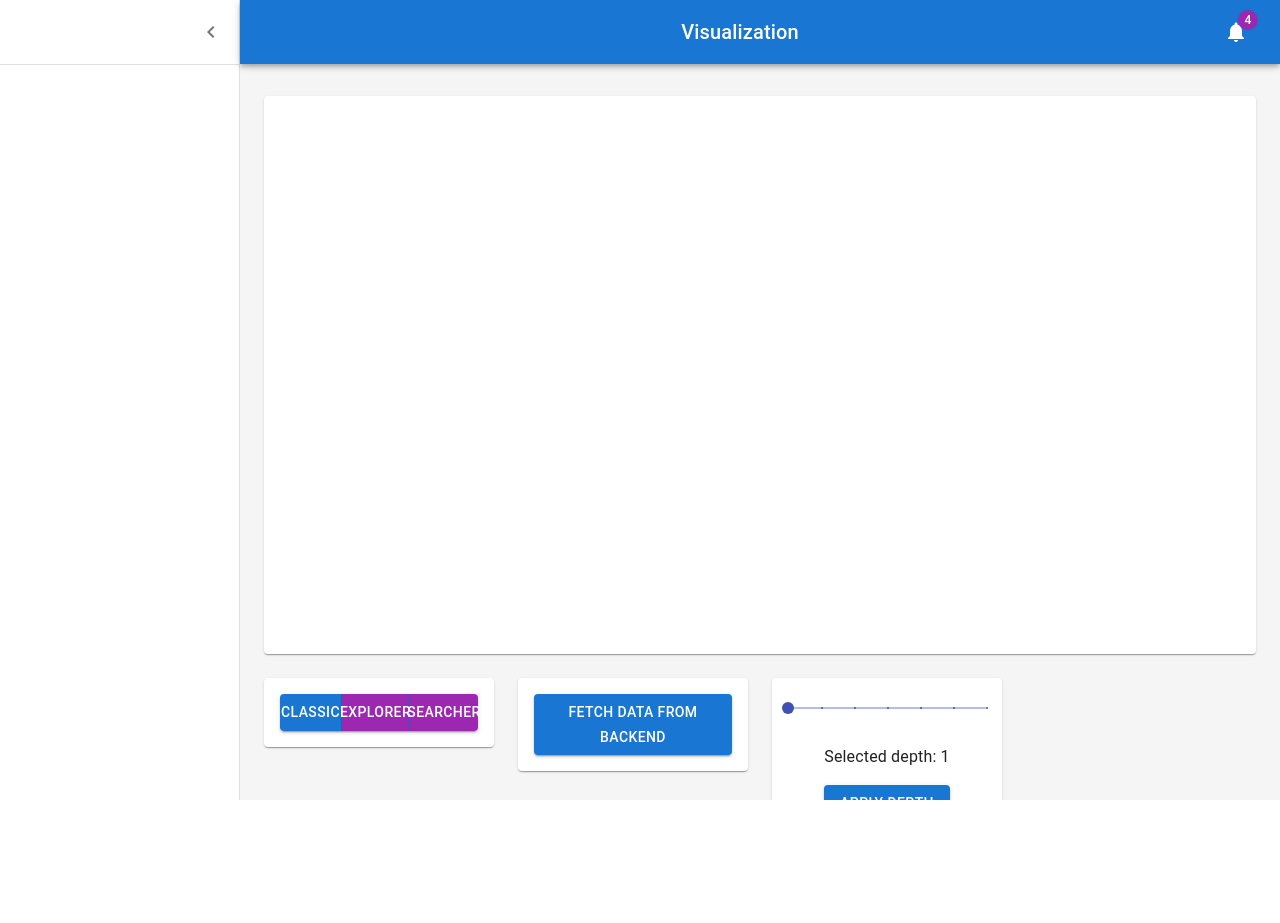
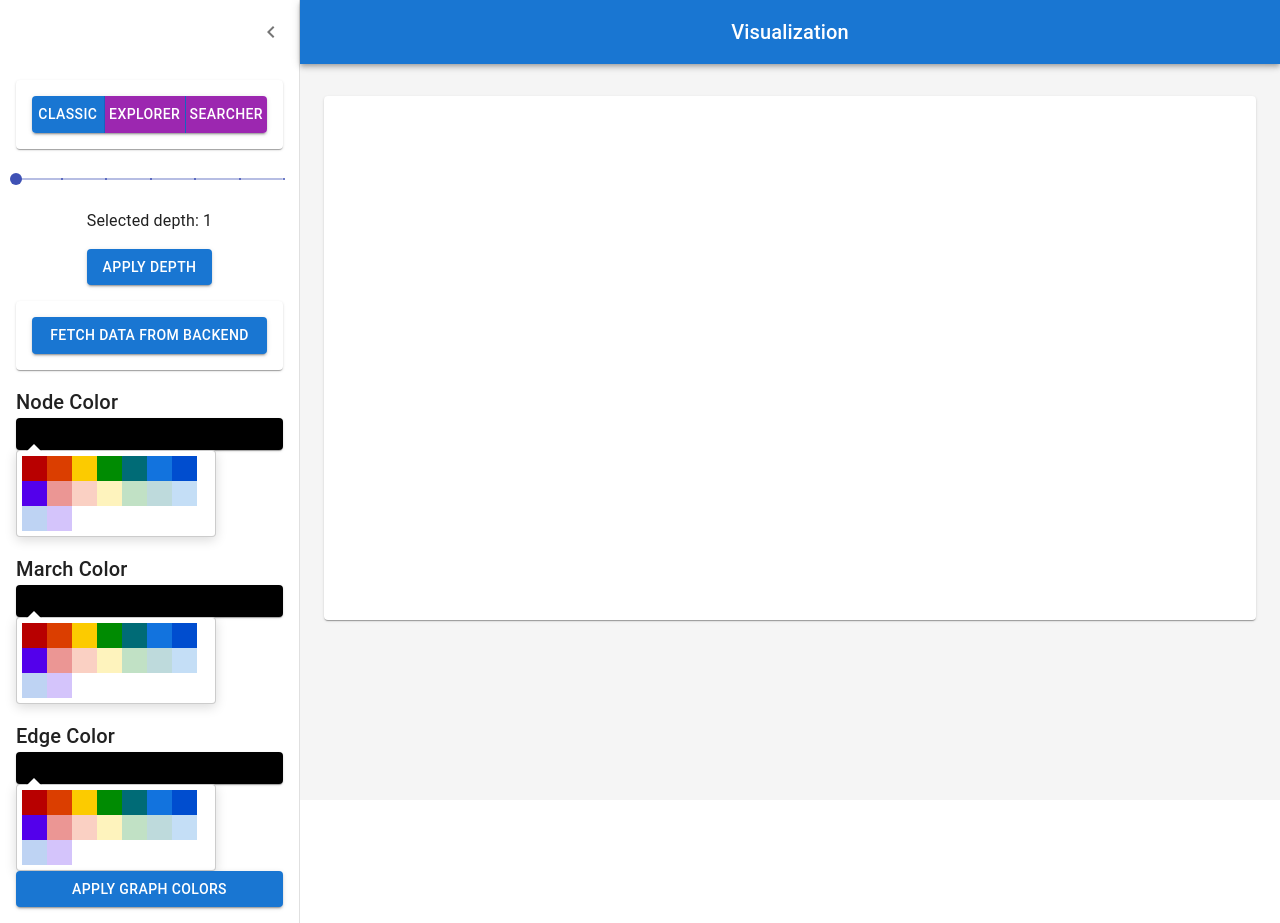
Before and after one commit to vgg-fiit/vd-semestralny-projekt-18-dubovsky-vd-semestralny-projekt-18-dubovsky-vc, a React (Create React App) app in the folder code/frontend/: page / in a window 1280 px wide. Before the commit the page ends 800 px from the top, so only its background shows below. Built offline with nearby package versions, Linux system fonts and the light colour scheme.

Commit message:
Changed graph controller and major FE changes

```diff
--- a/code/frontend/package.json
+++ b/code/frontend/package.json
@@ -20,6 +20,7 @@
     "@types/jest": "^27.5.2",
     "@types/node": "^16.18.14",
     "@types/react": "^18.0.28",
+    "@types/react-color": "^3.0.6",
     "@types/react-dom": "^18.0.11",
     "@visx/gradient": "^3.0.0",
     "@visx/group": "^3.0.0",
@@ -31,6 +32,7 @@
     "d3-chord": "^3.0.1",
     "plotly.js": "^2.22.0",
     "react": "^18.2.0",
+    "react-color": "^2.19.3",
     "react-dom": "^18.2.0",
     "react-plotly.js": "^2.6.0",
     "react-scripts": "^2.1.3",
--- a/code/frontend/src/components/dashboards/Dashboard.tsx
+++ b/code/frontend/src/components/dashboards/Dashboard.tsx
@@ -20,14 +20,14 @@ import { Canvas } from "@react-three/fiber";
 import GraphController from "./graphControls/GraphController";
 import { useState } from "react";
 import GraphScene from "../visualization/GraphScene";
-import { SelectedListItems } from "./SelectedListItems";
+import Stack from "@mui/material/Stack";
 import ExplorerScene from "../visualization/ExplorerScene";
 import WordGraphs from "../visualization/WordGraphs";
 import TreeMap from "../visualization/TreeMap";
 import TreeGraph from "../visualization/TreeGraph";
 import ChordDiagram from "../visualization/Chords";
 
-const drawerWidth: number = 240;
+const drawerWidth: number = 300;
 
 interface AppBarProps extends MuiAppBarProps {
   open?: boolean;
@@ -82,12 +82,21 @@ const mdTheme = createTheme();
 function DashboardContent() {
   const [open, setOpen] = React.useState(true);
   const [selectedNodes, setSelectedNodes] = useState<any>([]); // Stores the selected nodes in the graph
+  const [selectedNode, setSelectedNode] = useState<number>(-1); // Stores the selected node in the graph
   const [graphData, setGraphData] = useState<any>([]);
   const [selectedScene, setSelectedScene] = useState<
     "classic" | "explorer" | "searcher"
   >("classic");
+
   const toggleDrawer = () => {
     setOpen(!open);
+  };
+
+  const getSelectedNode = () => {
+    if (selectedNode === -1) {
+      return null;
+    }
+    return selectedNode;
   };
 
   // Handles change of the data in GraphController component and updates the graph data in the state
@@ -101,7 +110,7 @@ function DashboardContent() {
       histogram: data.histogram,
       tree: data.tree,
       buckets: data.buckets,
-      filesCount: data.filesCount
+      filesCount: data.filesCount,
     });
   };
 
@@ -109,7 +118,7 @@ function DashboardContent() {
     setSelectedScene(data);
   };
 
-  const handleNodeSelection = (nodesUuIds: number[]) => {
+  const handleNodesSelection = (nodesUuIds: number[]) => {
     if (graphData && graphData.nodes) {
       // filter the nodes by the uuids
 
@@ -117,6 +126,24 @@ function DashboardContent() {
         (node: any) => !!nodesUuIds.find((nodeUuId) => node.uuId === nodeUuId)
       );
       setSelectedNodes(filteredList);
+    }
+    // console.log(graphData.nodes);
+  };
+
+  const handleNodeSelection = (nodeUuId: number) => {
+    if (graphData && graphData.nodes) {
+      // filter the nodes by the uuids
+
+      const filteredList = graphData.nodes.filter(
+        (node: any) => node.uuId === nodeUuId
+      );
+
+      if (filteredList.length > 0) {
+        setSelectedNode(filteredList[0]);
+        console.log(filteredList[0]);
+      } else {
+        setSelectedNode(-1);
+      }
     }
     // console.log(graphData.nodes);
   };
@@ -152,11 +179,6 @@ function DashboardContent() {
             >
               Visualization
             </Typography>
-            <IconButton color="inherit">
-              <Badge badgeContent={4} color="secondary">
-                <NotificationsIcon />
-              </Badge>
-            </IconButton>
           </Toolbar>
         </AppBar>
         <Drawer variant="permanent" open={open}>
@@ -172,13 +194,17 @@ function DashboardContent() {
               <ChevronLeftIcon />
             </IconButton>
           </Toolbar>
-          <Divider />
-          <List component="nav">
-            {open && <SelectedListItems data={selectedNodes} />}
-            {/* Add  */}
-            {/* <Divider sx={{ my: 1 }} />
-            {secondaryListItems} */}
-          </List>
+          <Stack
+            spacing={2}
+            sx={{ p: 2, ...(!open && { display: "none" }) }}
+            direction="column"
+          >
+            <GraphController
+              onDataChange={handleGraphDataChange}
+              onSceneChange={handleSceneChange}
+              getSelectedNode={getSelectedNode}
+            />
+          </Stack>
         </Drawer>
         <Box
           component="main"
@@ -204,7 +230,7 @@ function DashboardContent() {
                     {selectedScene === "classic" && (
                       <GraphScene
                         data={graphData}
-                        handleNodeSelection={handleNodeSelection}
+                        handleNodeSelection={handleNodesSelection}
                       />
                     )}
                     {selectedScene === "explorer" && (
@@ -223,17 +249,13 @@ function DashboardContent() {
               {graphData.histogram ? (
                 <TreeMap wordData={graphData.histogram} />
               ) : null}
-              {graphData.tree ? (
-                <TreeGraph tree={graphData.tree} />
+              {graphData.tree ? <TreeGraph tree={graphData.tree} /> : null}
+              {graphData.buckets ? (
+                <ChordDiagram
+                  buckets={graphData.buckets}
+                  filesCount={graphData.filesCount}
+                />
               ) : null}
-              {graphData.buckets ? (
-                <ChordDiagram buckets={graphData.buckets} filesCount={graphData.filesCount} />
-              ) : null}
-
-              <GraphController
-                onDataChange={handleGraphDataChange}
-                onSceneChange={handleSceneChange}
-              ></GraphController>
             </Grid>
           </Container>
         </Box>
--- a/code/frontend/src/components/dashboards/SelectedListItems.tsx
+++ /dev/null
@@ -1,37 +0,0 @@
-import {
-  ListItem,
-  ListItemAvatar,
-  ListItemText,
-  Typography,
-} from "@mui/material";
-import * as React from "react";
-
-export interface ISelectedListItemsProps {
-  data: any;
-}
-
-export function SelectedListItems(props: ISelectedListItemsProps) {
-  return (
-    <>
-      {props.data.map((item: any) => (
-        <ListItem alignItems="flex-start">
-          {/* <ListItemAvatar>
-              <Avatar alt="Remy Sharp" src="/static/images/avatar/1.jpg" />
-            </ListItemAvatar> */}
-          <ListItemText
-            primary={item.name}
-            secondary={
-              <React.Fragment>
-                {Object.keys(item).map((key: any) => (
-                  <Typography>{`${key}:${JSON.stringify(
-                    item[key]
-                  )}`}</Typography>
-                ))}
-              </React.Fragment>
-            }
-          />
-        </ListItem>
-      ))}
-    </>
-  );
-}
--- /dev/null
+++ b/code/frontend/src/components/dashboards/graphControls/ColorPicker.tsx
@@ -0,0 +1,59 @@
+import React, { useState } from "react";
+import { Box, Button, Paper, Typography } from "@mui/material";
+import Stack from "@mui/material/Stack";
+
+import { GithubPicker, ColorResult } from "react-color";
+
+interface ColorPickerProps {
+  handleColorChange: (color: string, type: string) => void;
+}
+
+const ColorPickerComponent: React.FC<ColorPickerProps> = ({
+  handleColorChange,
+}) => {
+  const [nodeColor, setNodeColor] = useState("#000");
+  const [marchColor, setMarchColor] = useState("#000");
+  const [edgeColor, setEdgeColor] = useState("#000");
+
+  const handleNodeColorChange = (color: ColorResult) => {
+    setNodeColor(color.hex);
+    handleColorChange(color.hex, "node");
+  };
+
+  const handleMarchColorChange = (color: ColorResult) => {
+    setMarchColor(color.hex);
+    handleColorChange(color.hex, "selectedNode");
+  };
+
+  const handleEdgeColorChange = (color: ColorResult) => {
+    setEdgeColor(color.hex);
+    handleColorChange(color.hex, "edge");
+  };
+
+  return (
+    <Stack direction="column" textAlign="left">
+      <Typography variant="h6">Node Color</Typography>
+      <Paper sx={{ backgroundColor: nodeColor, p: 2 }} />
+
+      <GithubPicker color={nodeColor} onChange={handleNodeColorChange} />
+      <Typography variant="h6" sx={{ mt: 2 }}>
+        March Color
+      </Typography>
+      <Paper sx={{ backgroundColor: marchColor, p: 2 }} />
+
+      <GithubPicker color={marchColor} onChange={handleMarchColorChange} />
+
+      <Typography variant="h6" sx={{ mt: 2 }}>
+        Edge Color
+      </Typography>
+      <Paper sx={{ backgroundColor: edgeColor, p: 2 }} />
+
+      <GithubPicker color={edgeColor} onChange={handleEdgeColorChange} />
+      <Button variant="contained" color="primary" onClick={() => {}}>
+        Apply Graph Colors
+      </Button>
+    </Stack>
+  );
+};
+
+export default ColorPickerComponent;
--- a/code/frontend/src/components/dashboards/graphControls/DepthSlider.tsx
+++ b/code/frontend/src/components/dashboards/graphControls/DepthSlider.tsx
@@ -3,6 +3,7 @@ import { makeStyles } from "@material-ui/core/styles";
 import { Autocomplete, AutocompleteRenderInputParams } from "@material-ui/lab";
 import React, { useState } from "react";
 import { Button } from "@mui/material";
+import Stack from "@mui/material/Stack";
 
 const useStyles = makeStyles({
   root: {
@@ -44,7 +45,7 @@ const DepthSlider: React.FC<DepthSliderProps> = ({
   };
 
   return (
-    <div className={classes.root}>
+    <Stack spacing={2} direction="column" sx={{ mb: 1 }} alignItems="center">
       <Slider
         value={selectedDepth}
         onChange={handleSliderChange}
@@ -58,7 +59,7 @@ const DepthSlider: React.FC<DepthSliderProps> = ({
       <Button variant="contained" onClick={() => onChange(selectedDepth)}>
         Apply Depth
       </Button>
-    </div>
+    </Stack>
   );
 };
 
--- a/code/frontend/src/components/dashboards/graphControls/GraphController.tsx
+++ b/code/frontend/src/components/dashboards/graphControls/GraphController.tsx
@@ -5,15 +5,19 @@ import KeywordSearch from "./KeywordSearch";
 import Button from "@mui/material/Button";
 import axios from "axios";
 import ViewSwitch from "./ViewSwitch";
+import Search from "./Search";
+import ColorPickerComponent from "./ColorPicker";
 
 interface GraphControllerProps {
   onDataChange: (newState: any) => void;
   onSceneChange: (newState: any) => void;
+  getSelectedNode: () => void;
 }
 
 const GraphController: React.FC<GraphControllerProps> = ({
   onDataChange,
   onSceneChange,
+  getSelectedNode,
 }) => {
   const [selectedDepth, setSelectedDepth] = useState<number>(0);
   const [data, setData] = useState<any>([]);
@@ -21,9 +25,33 @@ const GraphController: React.FC<GraphControllerProps> = ({
     "classic"
   );
 
+  const [keywords, setKeywords] = useState<string[]>([]);
+  const [rootUuId, setRootUuId] = useState<number>(0);
+  const [depth, setDepth] = useState<number>(0);
+  const [searchTerm, setSearchTerm] = useState<string>("");
+  const [colors, setColors] = useState<any>({
+    nodeColor: "#000000",
+    edgeColor: "#000000",
+    selectedNodeColor: "#000000",
+  });
+
+  const handleColorChange = (color: string, type: string) => {
+    if (type === "node") {
+      setColors({ ...colors, nodeColor: color });
+    } else if (type === "edge") {
+      setColors({ ...colors, edgeColor: color });
+    } else if (type === "selectedNode") {
+      setColors({ ...colors, selectedNodeColor: color });
+    }
+  };
+
+  const handleRootChange = (rootUuId: number) => {
+    handleClassicFetch();
+    setRootUuId(rootUuId);
+  };
+
   const handleDepthChange = (depth: number) => {
-    postOptions.range.to = depth;
-    handleFetch();
+    handleClassicFetch();
     setSelectedDepth(depth);
   };
 
@@ -32,18 +60,18 @@ const GraphController: React.FC<GraphControllerProps> = ({
     onSceneChange(viewType);
   };
 
-  const postOptions = {
+  const handleClassicFetch = () => {
+    const payLoad = {
       nodeType: "Directory",
       relationship: "true",
       limit: 50,
       range: {
-      to: 3,
+        to: depth === 0 ? 3 : depth,
       },
     };
 
-  const handleFetch = () => {
     axios
-      .post("http://localhost:14444/graph/get", postOptions)
+      .post("http://localhost:14444/graph/get", payLoad)
       .then((res: any) => {
         console.log(res);
         onDataChange(res.data.data);
@@ -51,8 +79,36 @@ const GraphController: React.FC<GraphControllerProps> = ({
       .catch((err: any) => {
         console.error(err);
       });
+  };
 
-    // setData("test");
+  const handleSearchFetch = (keywords: string[]) => {
+    const payLoad = {};
+    axios
+      .post("http://localhost:14444/graph/search", payLoad)
+      .then((res: any) => {
+        console.log(res);
+        onDataChange(res.data.data);
+      })
+      .catch((err: any) => {
+        console.error(err);
+      });
+  };
+
+  const handleExploreFetch = (rootUuId: number) => {
+    const payLoad = {};
+    axios
+      .post("http://localhost:14444/graph/explorer", payLoad)
+      .then((res: any) => {
+        console.log(res);
+        onDataChange(res.data.data);
+      })
+      .catch((err: any) => {
+        console.error(err);
+      });
+  };
+
+  const printSelected = () => {
+    console.log("SselectedUuId: " + getSelectedNode());
   };
 
   return (
@@ -68,6 +124,42 @@ const GraphController: React.FC<GraphControllerProps> = ({
           <ViewSwitch onViewTypeChange={handleViewChange} />
         </Paper>
       </Grid>
+
+      {view === "classic" && (
+        <>
+          <DepthSlider onChange={handleDepthChange} depthOptions={[1, 7]} />
+        </>
+      )}
+
+      {view === "searcher" && (
+        <>
+          <Paper
+            sx={{
+              p: 2,
+              display: "flex",
+              flexDirection: "column",
+            }}
+          >
+            <KeywordSearch />
+            <Button onClick={handleClassicFetch} variant="contained">
+              Fetch data from backend
+            </Button>
+          </Paper>
+          <Paper
+            sx={{
+              p: 2,
+              display: "flex",
+              flexDirection: "column",
+            }}
+          >
+            <Search onSearch={setSearchTerm}></Search>
+          </Paper>
+        </>
+      )}
+
+      {view === "explorer" && (
+        <>
+          <DepthSlider onChange={handleDepthChange} depthOptions={[1, 7]} />
           <Grid item xs={12} md={4} lg={3}>
             <Paper
               sx={{
@@ -76,11 +168,12 @@ const GraphController: React.FC<GraphControllerProps> = ({
                 flexDirection: "column",
               }}
             >
-          <Button onClick={handleFetch} variant="contained">
-            Fetch data from backend
-          </Button>
+              Current depth: {selectedDepth}
             </Paper>
           </Grid>
+        </>
+      )}
+
       <Grid item xs={12} md={4} lg={3}>
         <Paper
           sx={{
@@ -89,22 +182,24 @@ const GraphController: React.FC<GraphControllerProps> = ({
             flexDirection: "column",
           }}
         >
-          <DepthSlider onChange={handleDepthChange} depthOptions={[1, 7]} />
-          <p>Selected depth: {selectedDepth}</p>
+          <Button onClick={handleClassicFetch} variant="contained">
+            Fetch data from backend
+          </Button>
         </Paper>
       </Grid>
 
-      <Grid item xs={12} md={8} lg={4}>
+      <ColorPickerComponent
+        handleColorChange={handleColorChange}
+      ></ColorPickerComponent>
+      {/* <Grid item xs={12} md={8} lg={4}>
         <Paper
           sx={{
             p: 2,
             display: "flex",
             flexDirection: "column",
           }}
-        >
-          <KeywordSearch />
-        </Paper>
-      </Grid>
+        ></Paper>
+      </Grid> */}
     </>
   );
 };
--- /dev/null
+++ b/code/frontend/src/components/dashboards/graphControls/Search.tsx
@@ -0,0 +1,34 @@
+import React, { useState } from "react";
+import TextField from "@mui/material/TextField";
+import Box from "@mui/material/Box";
+
+interface SearchProps {
+  onSearch: (searchTerm: string) => void;
+}
+
+const Search: React.FC<SearchProps> = ({ onSearch }) => {
+  const [searchTerm, setSearchTerm] = useState("");
+
+  const handleSearch = (event: React.ChangeEvent<HTMLInputElement>) => {
+    const value = event.target.value;
+    if (value.trim() !== "") {
+      setSearchTerm(value);
+      onSearch(value);
+    } else {
+      setSearchTerm("");
+    }
+  };
+
+  return (
+    <>
+      <TextField
+        label="Search"
+        value={searchTerm}
+        onChange={handleSearch}
+        variant="outlined"
+      />
+    </>
+  );
+};
+
+export default Search;
--- a/code/frontend/src/components/visualization/ExplorerScene.tsx
+++ b/code/frontend/src/components/visualization/ExplorerScene.tsx
@@ -2,6 +2,7 @@ import React, { useRef, useState, useEffect } from "react";
 import { Canvas, useFrame, useThree } from "@react-three/fiber";
 import { Box, OrbitControls } from "@react-three/drei";
 import { Vector3 } from "three";
+import { Raycaster, Vector2 } from "three";
 import axios from "axios";
 // create function componentt
 import { Node, Edge } from "./Graph";
@@ -16,7 +17,7 @@ const GraphScene: React.FC<GraphSceneProps> = ({
   handleNodeSelection,
 }) => {
   const [graph, setGraph] = useState<any>([]);
-  const [selectedNodes, setSelectedNodes] = useState<number[]>([]);
+  const [selectedNode, setSelectedNode] = useState<number>(-1);
   const targetNode = useRef<Vector3 | null>(null);
   // Camera and Animation
   const defaultCameraPosition = new Vector3(0, 0, 10);
@@ -30,27 +31,28 @@ const GraphScene: React.FC<GraphSceneProps> = ({
   const animationStartTime = useRef<number | null>(null);
 
   const handleNodeClick = (index: number) => {
-    setSelectedNodes((prevSelectedNodes) => {
-      if (prevSelectedNodes.includes(index)) {
-        // Deselect the node by removing its index from the selectedNodes array
-        return prevSelectedNodes.filter((i) => i !== index);
-      } else {
-        // Select the node by adding its index to the selectedNodes array
-        return [...prevSelectedNodes, index];
-      }
-    });
+    // console.log("clicked", index);
+    if (selectedNode === index) {
+      setSelectedNode(-1);
+    } else {
+      setSelectedNode(index);
+    }
 
     const selectedNodePosition = data.nodes.filter(
       (node: any) => node.uuId === index
     )[0].position;
 
-    console.log(index, selectedNodePosition);
+    // console.log(index, selectedNodePosition);
 
-    const targetVector = new Vector3(
+    var targetVector = new Vector3(
       selectedNodePosition.x,
       selectedNodePosition.y,
       selectedNodePosition.z
     );
+
+    if (selectedNode === index) {
+      targetVector = defaultCameraTarget;
+    }
 
     const direction = new Vector3()
       .subVectors(targetVector, camera.position)
@@ -62,26 +64,6 @@ const GraphScene: React.FC<GraphSceneProps> = ({
     setIsAnimating(true);
     setCameraTarget(targetVector);
     animationStartTime.current = performance.now();
-
-    const payLoad = {
-      nodeType: "Directory",
-      relationship: "true",
-      limit: 50,
-      range: {
-        from: 0,
-        to: 3,
-      },
-    };
-
-    axios
-      .post("http://localhost:14444/graph/get", payLoad)
-      .then((res: any) => {
-        console.log(res);
-        setGraph(res.data.data);
-      })
-      .catch((err: any) => {
-        console.error(err);
-      });
   };
 
   useFrame(() => {
@@ -91,9 +73,9 @@ const GraphScene: React.FC<GraphSceneProps> = ({
 
       if (t < 1) {
         camera.position.lerp(targetNode.current, t);
-        if (selectedNodes.length > 0) {
+        if (selectedNode !== -1) {
           const node = data.nodes.filter(
-            (node: any) => node.uuId === selectedNodes[0]
+            (node: any) => node.uuId === selectedNode
           )[0];
 
           const nodePosition = new Vector3(
@@ -106,10 +88,10 @@ const GraphScene: React.FC<GraphSceneProps> = ({
           camera.lookAt(lookAtTarget);
         }
       } else {
-        camera.position.copy(targetNode.current);
-        if (selectedNodes.length > 0) {
+        camera.position.lerp(targetNode.current, t);
+        if (selectedNode !== -1) {
           const node = data.nodes.filter(
-            (node: any) => node.uuId === selectedNodes[0]
+            (node: any) => node.uuId === selectedNode
           )[0];
 
           const nodePosition = new Vector3(
@@ -128,8 +110,8 @@ const GraphScene: React.FC<GraphSceneProps> = ({
   });
 
   useEffect(() => {
-    handleNodeSelection(selectedNodes);
-  }, [selectedNodes]);
+    handleNodeSelection(selectedNode);
+  }, [selectedNode]);
 
   return (
     <>
--- a/code/frontend/src/components/visualization/GraphScene.tsx
+++ b/code/frontend/src/components/visualization/GraphScene.tsx
@@ -33,6 +33,7 @@ const GraphScene: React.FC<GraphSceneProps> = ({
 
   return (
     <>
+      <ambientLight />
       <pointLight position={[10, 10, 10]} />
       <OrbitControls target={[0, 0, 0]} />
       <group>
```
Also changed, not shown: code/frontend/src/components/visualization/Graph.tsx (+14 -10 lines), 2 other files (tests, documents, lock files or other folders). Lines whose indentation alone changed are shown as unchanged.
